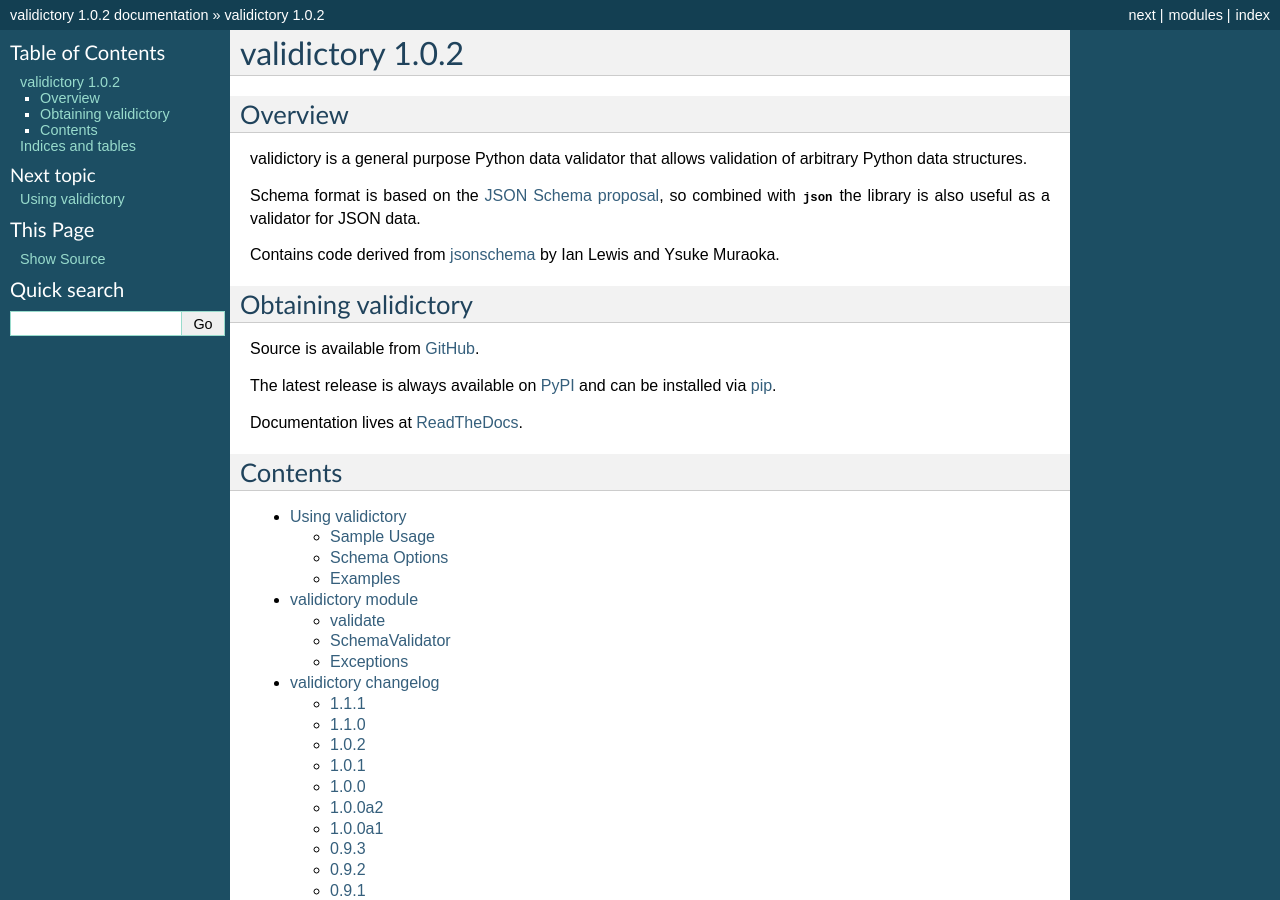
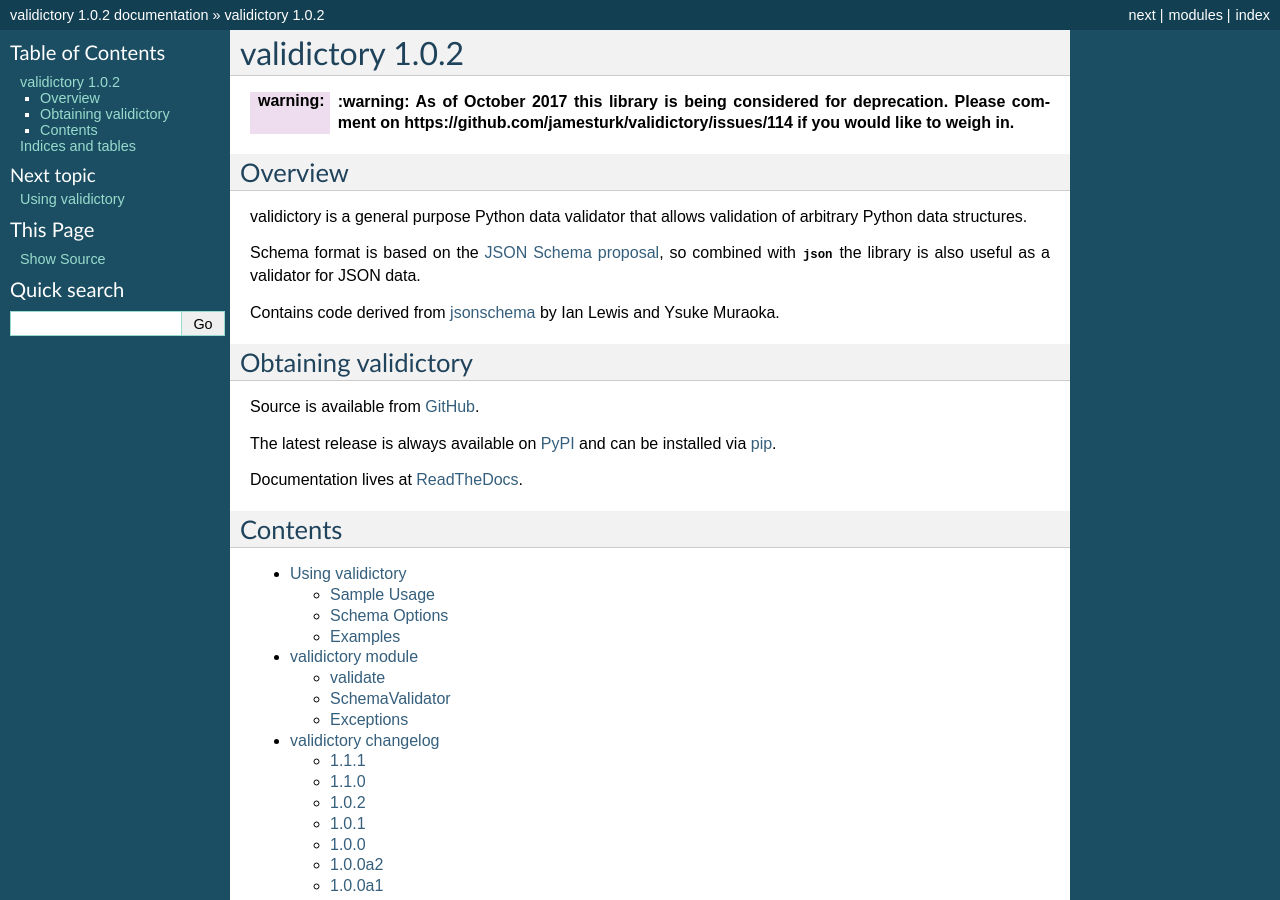
Before and after one commit to jpmckinney/validictory, a Sphinx documentation site: the page built from docs/index.rst, in a window 1280 px wide and 900 px high. Built offline with Sphinx 7.4.7, drawn with Linux system fonts in a browser that asks for light colours.

Commit message:
add deprecation notice to docs

```diff
--- a/docs/index.rst
+++ b/docs/index.rst
@@ -1,5 +1,7 @@
 validictory |release|
 =====================
+
+:warning: **:warning: As of October 2017 this library is being considered for deprecation.  Please comment on https://github.com/jamesturk/validictory/issues/114 if you would like to weigh in.**
 
 Overview
 --------
```
